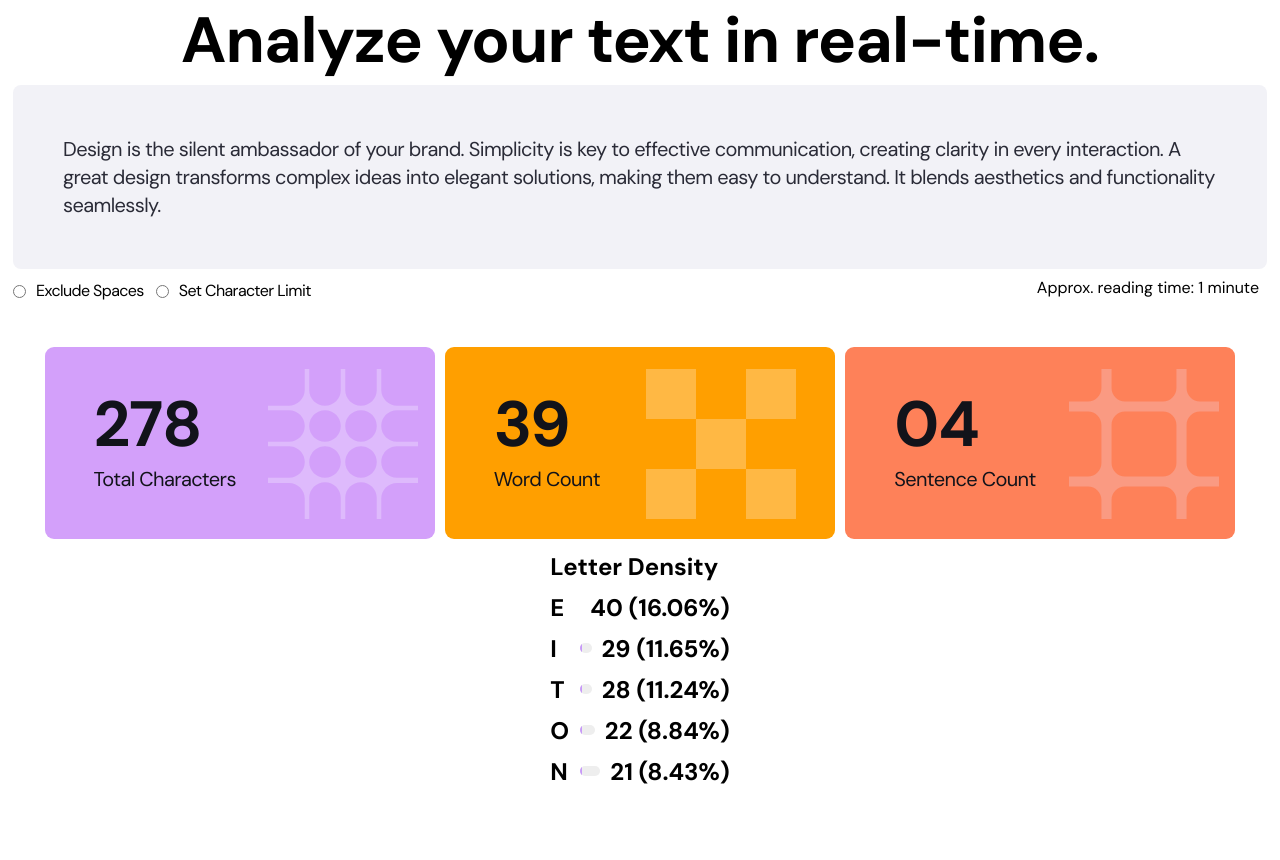
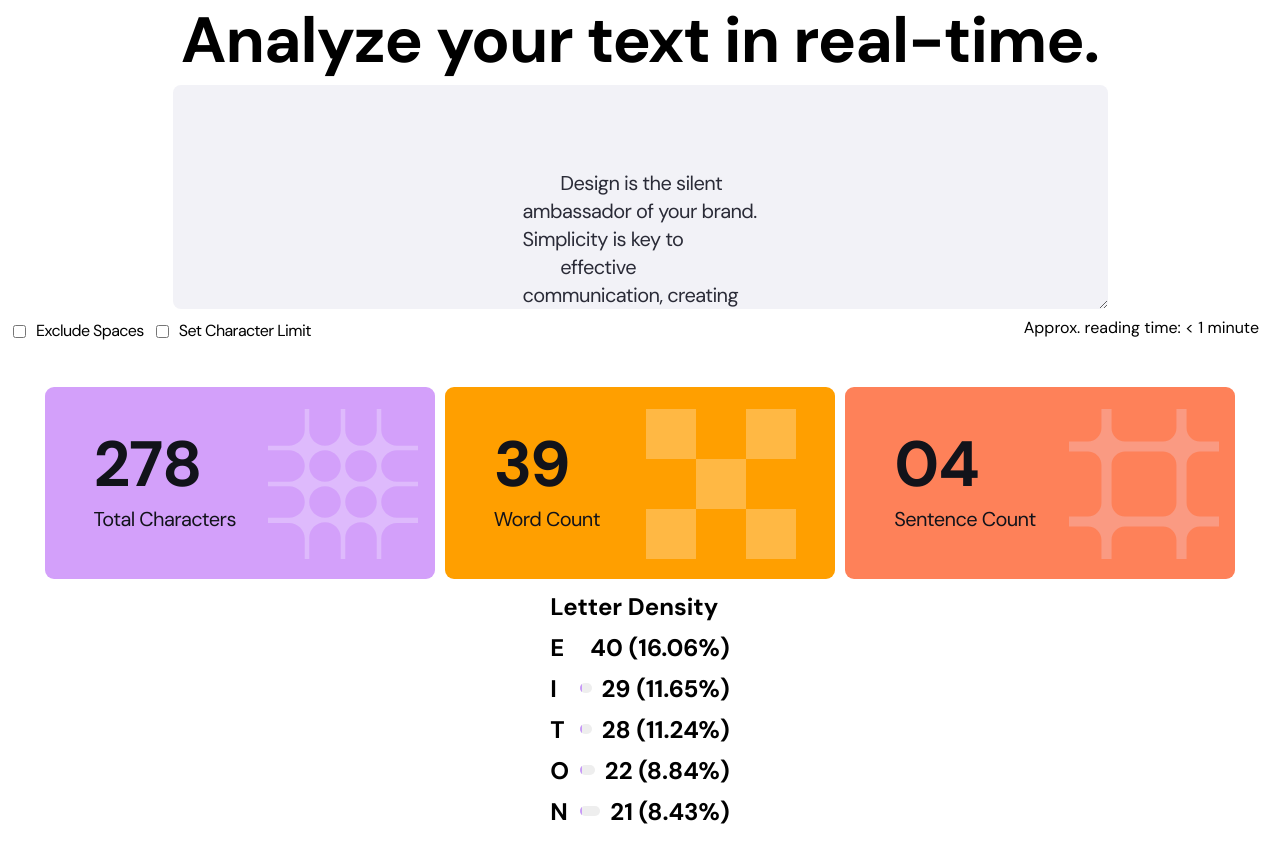
Before and after one commit to AnanoMakharashvili/Character-counter, a plain HTML site: page index.html in a window 1280 px wide. Shown: the part 56-916 px from the top of the page. Before the commit the page ends 876 px from the top, so only its background shows below. Drawn offline with Linux system fonts and the light colour scheme.

Commit message:
fix: minor fix

```diff
--- a/index.html
+++ b/index.html
@@ -17,23 +17,24 @@
         <img src="assets/icon-moon.svg" rel="icon-moon" class="icon-moon" />
       </header>
       <h1 class="head-style">Analyze your text in real-time.</h1>
-      <p class="paragraph-style">
+
+      <textarea id="textInput">
         Design is the silent ambassador of your brand. Simplicity is key to
         effective communication, creating clarity in every interaction. A great
         design transforms complex ideas into elegant solutions, making them easy
         to understand. It blends aesthetics and functionality seamlessly.
-      </p>
+      </textarea>
       <div class="char-limit-title">
         <div class="spaces-set-style">
-          <input type="radio" value="Exclude Spaces" />
+          <input type="checkbox" value="Exclude Spaces" />
           <label for="Exclude Spaces">Exclude Spaces</label>
         </div>
         <div class="spaces-set-style">
-          <input type="radio" value="Set Character Limit" />
+          <input type="checkbox" value="Set Character Limit" />
           <label for="Set Character Limit">Set Character Limit</label>
         </div>
       </div>
-      <span class="approx-style">Approx. reading time: 1 minute</span>
+      <span class="approx-style">Approx. reading time: < 1 minute</span>
       <div class="box-container-style">
         <div class="box-style-one">
           <div class="box-section">
--- a/styless.css
+++ b/styless.css
@@ -37,15 +37,16 @@ header {
   border-radius: 3px;
 }
 
-.paragraph-style {
+#textInput {
   font-weight: 400;
   font-size: 20px;
   line-height: 28px;
   letter-spacing: -0.6px;
   background-color: #f2f2f7;
   color: #2a2b37;
-  padding: 14px;
+  padding: 80px;
   border-radius: 8px;
+  border: none;
 }
 
 .char-limit-title {
@@ -202,8 +203,8 @@ h2 {
     text-align: center;
   }
 
-  .paragraph-style {
-    padding: 50px;
+  #textInput {
+    padding: 84px 350px;
   }
 
   .char-limit-title {
```
